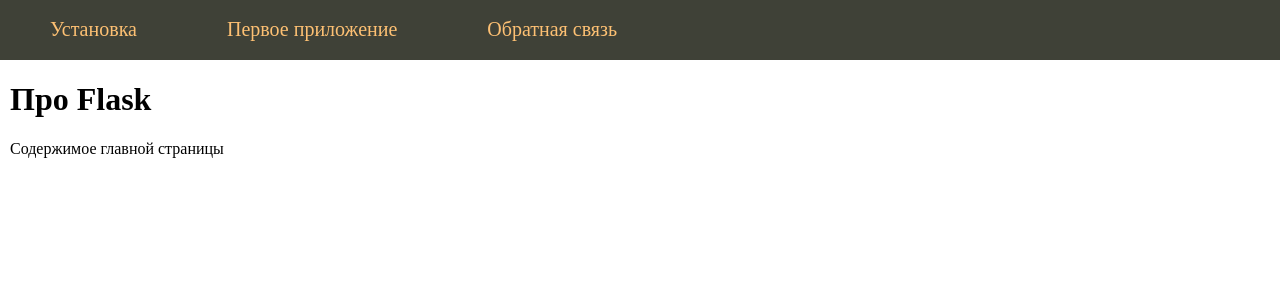
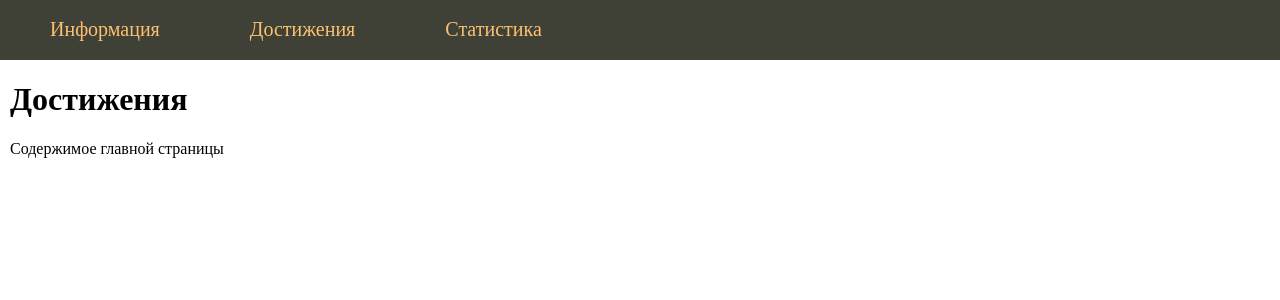
Before and after one commit to Olmazurova/test_task_progress, a Flask app: page / in a window 1280 px wide. Shown: the top 300 px of the page. Run offline with Flask 3, Linux system fonts and the light colour scheme.

Commit message:
ÐИÑÑзменены названия страниÑцÐ, поправлены шаблоны страниÑц

```diff
--- a/app.py
+++ b/app.py
@@ -2,21 +2,20 @@
 
 app = Flask(__name__)
 
-menu = [{"name": "Установка", "url": "install-flask"},
-        {"name": "Первое приложение", "url": "first-app"},
-        {"name": "Обратная связь", "url": "contact"}]
+menu = [{"name": "Информация", "url": "information"},
+        {"name": "Достижения", "url": "achievements"},
+        {"name": "Статистика", "url": "statistics"}]
 
 @app.route("/")
-@app.route("/index")
 def index():
     print(url_for('index')) # аргументом указываем имя функции index
     return render_template('index.html', menu=menu)
 
 
-@app.route("/about")
-def about():
-    print(url_for('about'))
-    return render_template('about.html', title="О сайте", menu=menu)
+@app.route("/achievements")
+def achievements():
+    print(url_for('achievements'))
+    return render_template('achievements.html', title="Достижения", menu=menu)
 
 
 @app.route("/profile/<username>")
@@ -24,11 +23,11 @@
     return f"Пользователь: {username}"
 
 
-@app.route("/contact", methods=["POST", "GET"])
-def contact():
+@app.route("/statistics", methods=["POST", "GET"])
+def statistics():
     if request.method == 'POST':
         print(request.form)
-    return render_template('contact.html', title="Обратная связь", menu=menu)
+    return render_template('statistics.html', title="Статистика достижений", menu=menu)
 
 # with app.test_request_context():  # искусственное создание запроса, чтобы посмотреть как работает функция
 #     print(url_for('index'))
--- a/templates/about.html
+++ b/templates/achievements.html
@@ -2,5 +2,5 @@
 
 {% block content %}
 {{ super() }}
-<p>Содержимое главной страницы "о сайте"
+<p>Содержимое страницы Достижения
     {% endblock %}
--- a/templates/base.html
+++ b/templates/base.html
@@ -5,9 +5,9 @@
     <link type="text/css" href="{{ url_for('static', filename='css/styles.css')}}" rel="stylesheet" />
     {% block title -%}
     {% if title %}
-        <title>Про Flask - {{title}}</title>
+        <title>Достижения - {{title}}</title>
     {% else %}
-        <title>Про Flask</title>
+        <title>Достижения</title>
     {% endif %}
     {% endblock %}
 </head>
@@ -25,7 +25,7 @@
     {% if title -%}
 <h1>{{title}}</h1>
     {% else -%}
-<h1>Про Flask</h1>
+<h1>Достижения</h1>
     {% endif -%}
 {% endblock -%}
 </div>
```
Also changed, not shown: templates/statistics.html (renamed from templates/contact.html).
